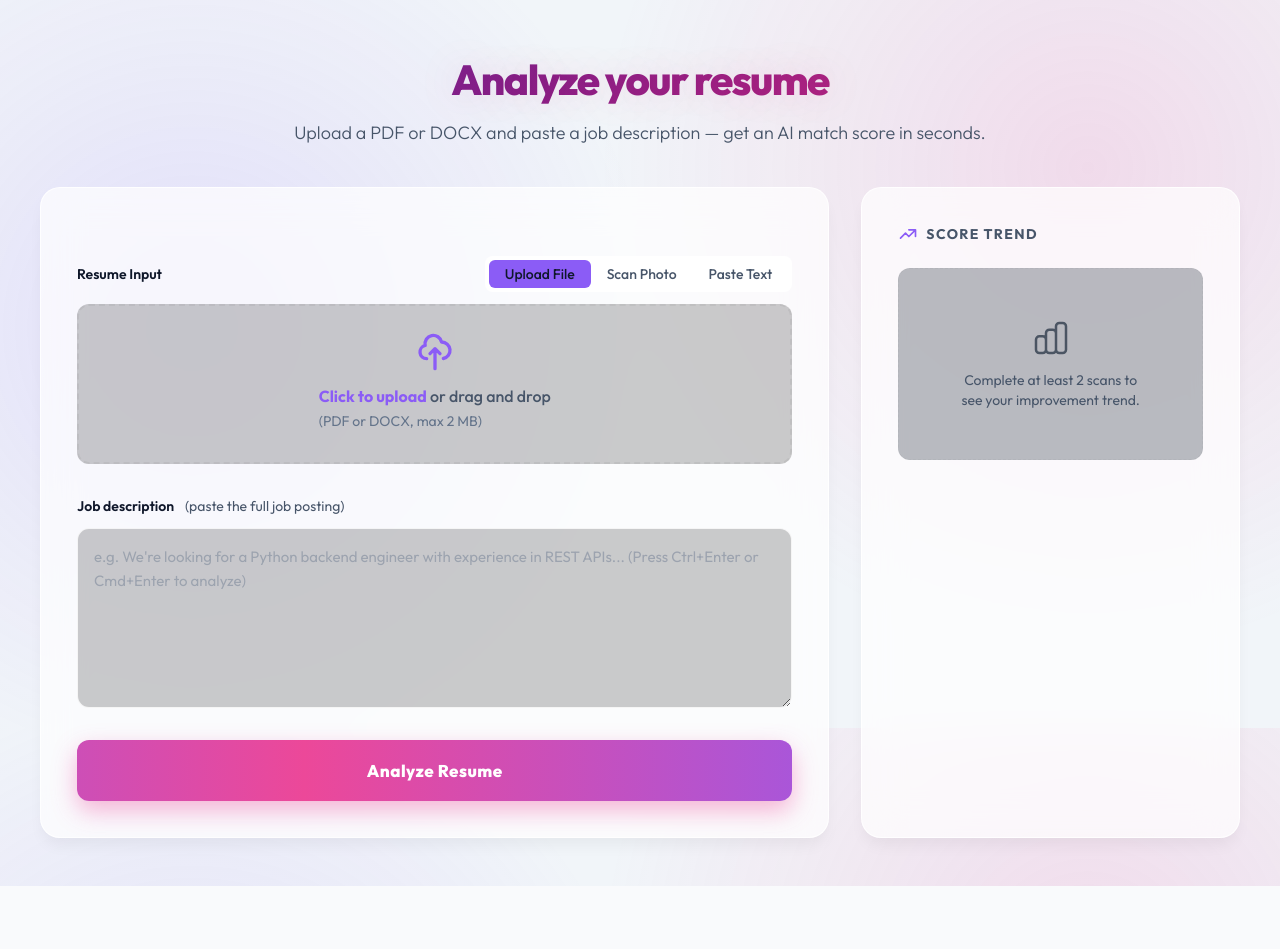
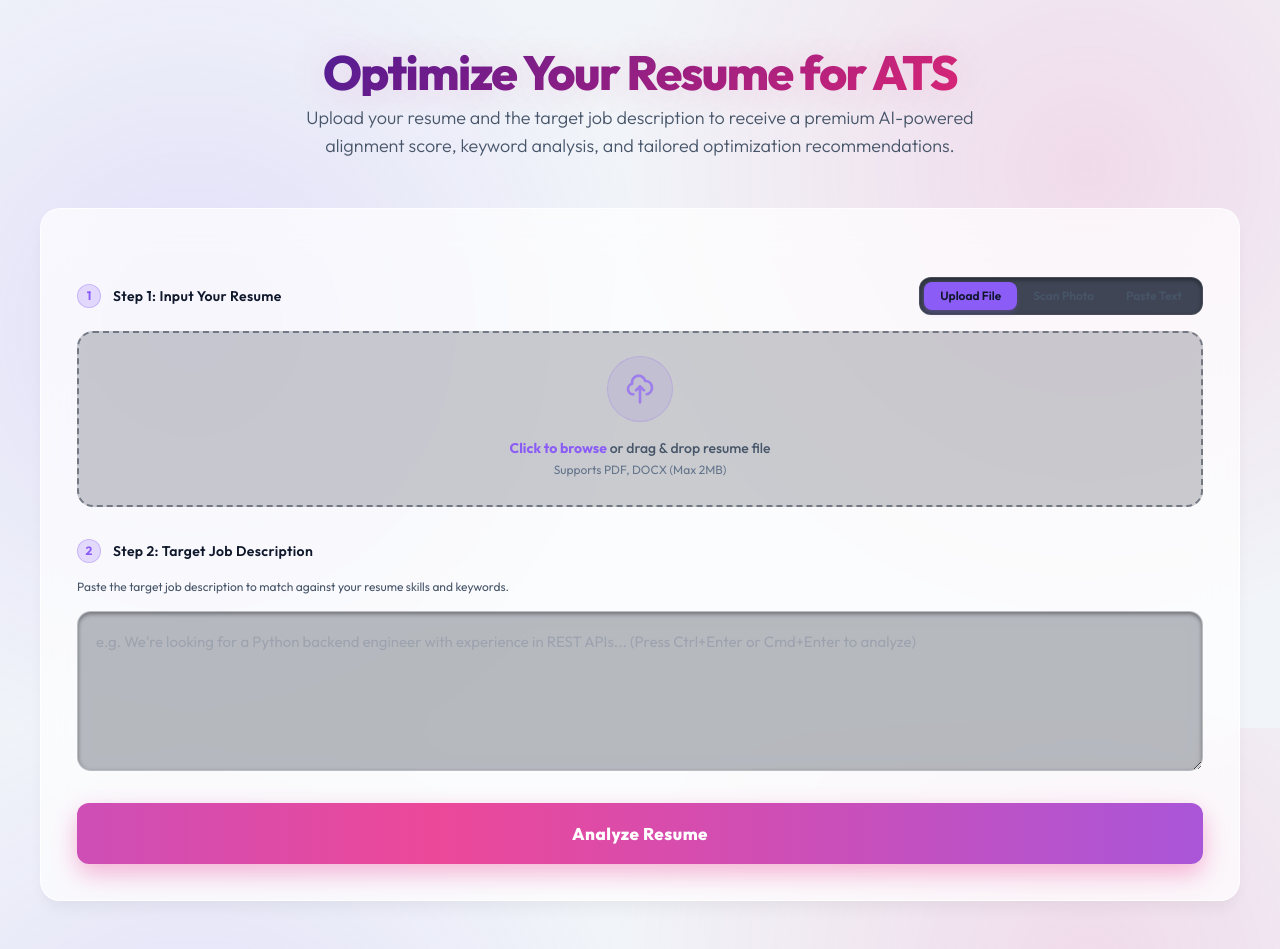
Before and after one commit to bhatiaayan30/Resume_Analyzer, a Django app: page / in a window 1280 px wide. Shown: the part 72-1021 px from the top of the page. Before the commit the page ends 958 px from the top, so only its background shows below. Run offline with Django 4.2, Linux system fonts and the light colour scheme; the visitor is signed in with stand-in values (Sample User, id 1); data that the repository does not hold is empty; some libraries are stand-ins or nearby versions.

Commit message:
Redesign resume upload page with premium SaaS styles and dynamic grid layout

```diff
--- a/templates/analyzer/index.html
+++ b/templates/analyzer/index.html
@@ -14,27 +14,30 @@
   text-shadow: 0 0 40px var(--title-shadow);
 }
 
-/* Textarea */
+/* Textarea & Inputs */
 .field textarea {
   display: block;
   width: 100%;
-  padding: 16px;
-  border: 1px solid var(--border);
-  border-radius: var(--radius-md);
+  padding: 18px;
+  border: 1px solid rgba(255, 255, 255, 0.08);
+  border-radius: 14px;
   font-size: 15px;
   font-family: inherit;
   line-height: 1.6;
   resize: vertical;
-  min-height: 180px;
-  transition: all 0.3s ease;
-  background: rgba(0, 0, 0, 0.2);
+  min-height: 160px;
+  transition: all 0.3s cubic-bezier(0.4, 0, 0.2, 1);
+  background: rgba(15, 23, 42, 0.3);
+  backdrop-filter: blur(8px);
+  -webkit-backdrop-filter: blur(8px);
   color: var(--text-main);
+  box-shadow: inset 0 2px 4px rgba(0, 0, 0, 0.4);
 }
 .field textarea:focus {
   outline: none;
   border-color: var(--primary);
-  background: rgba(0, 0, 0, 0.4);
-  box-shadow: 0 0 0 4px var(--primary-light), 0 0 20px rgba(139, 92, 246, 0.15);
+  background: rgba(15, 23, 42, 0.55);
+  box-shadow: 0 0 0 4px rgba(139, 92, 246, 0.15), 0 8px 30px rgba(139, 92, 246, 0.2), inset 0 2px 4px rgba(0, 0, 0, 0.3);
 }
 
 /* Submit button */
@@ -84,15 +87,17 @@
         </div>
     </div>
 
-    <div class="text-center mb-10">
-      <h1 class="page-title">Analyze your resume</h1>
-      <p class="text-lg text-gray-400 font-light">Upload a PDF or DOCX and paste a job description — get an AI match score in seconds.</p>
+    <div class="text-center max-w-2xl mx-auto mb-12">
+      <h1 class="page-title leading-tight md:text-5xl font-black">Optimize Your Resume for ATS</h1>
+      <p class="text-base md:text-lg text-gray-400 font-light mt-2 leading-relaxed">
+          Upload your resume and the target job description to receive a premium AI-powered alignment score, keyword analysis, and tailored optimization recommendations.
+      </p>
     </div>
 
-    <div class="grid grid-cols-1 lg:grid-cols-3 gap-8 max-w-[1440px] mx-auto px-4">
+    <div class="{% if recent_scans|length >= 2 %}grid grid-cols-1 lg:grid-cols-3 gap-8{% else %}max-w-3xl mx-auto{% endif %} max-w-[1440px] mx-auto px-4">
 
       <!-- Upload Form Column -->
-      <div class="lg:col-span-2">
+      <div class="{% if recent_scans|length >= 2 %}lg:col-span-2{% endif %}">
         <div class="premium-card">
 
       {% if error %}
@@ -105,31 +110,36 @@
           {% csrf_token %}
 
           <!-- Tabs for Resume Input -->
-          <div class="space-y-3">
+          <div class="space-y-4">
               <div class="flex items-center justify-between mb-2">
-                  <label class="block text-sm font-semibold text-white">
-                      Resume Input
+                  <div class="flex items-center space-x-3">
+                      <span class="flex items-center justify-center w-6 h-6 rounded-full bg-brand/20 text-brand text-xs font-bold border border-brand/30">1</span>
+                      <label class="block text-sm font-semibold text-white tracking-wide">
+                          Step 1: Input Your Resume
                       </label>
-                  <div class="flex bg-gray-800 rounded-lg p-1">
-                      <button type="button" id="tab-upload" class="px-4 py-1 text-sm rounded-md bg-brand text-white font-medium transition-all">Upload File</button>
-                      <button type="button" id="tab-camera" class="px-4 py-1 text-sm rounded-md text-gray-400 hover:text-white font-medium transition-all">Scan Photo</button>
-                      <button type="button" id="tab-paste" class="px-4 py-1 text-sm rounded-md text-gray-400 hover:text-white font-medium transition-all">Paste Text</button>
+                  </div>
+                  <div class="flex bg-slate-900/80 backdrop-blur border border-white/5 rounded-xl p-1 shadow-inner shadow-black/40">
+                      <button type="button" id="tab-upload" class="px-4 py-1.5 text-xs rounded-lg bg-brand text-white font-semibold transition-all shadow-md shadow-brand/20">Upload File</button>
+                      <button type="button" id="tab-camera" class="px-4 py-1.5 text-xs rounded-lg text-gray-400 hover:text-white font-semibold transition-all">Scan Photo</button>
+                      <button type="button" id="tab-paste" class="px-4 py-1.5 text-xs rounded-lg text-gray-400 hover:text-white font-semibold transition-all">Paste Text</button>
                   </div>
               </div>
 
               <!-- Drag & Drop Zone -->
-              <div id="upload-section" class="relative flex flex-col items-center justify-center w-full h-40 border-2 border-dashed border-gray-600 bg-black/20 hover:border-brand hover:bg-brand-light/10 rounded-xl cursor-pointer transition-all duration-300">
+              <div id="upload-section" class="relative flex flex-col items-center justify-center w-full h-44 border-2 border-dashed border-gray-700/60 bg-slate-950/20 hover:border-brand/60 hover:bg-brand-light/5 hover:shadow-[0_0_30px_rgba(139,92,246,0.15)] rounded-2xl cursor-pointer transition-all duration-300">
                    <div class="flex flex-col items-center justify-center pt-5 pb-6 pointer-events-none">
-                       <svg class="w-10 h-10 mb-3 text-brand" fill="none" stroke="currentColor" viewBox="0 0 24 24" xmlns="http://www.w3.org/2000/svg">
+                       <div class="p-4 rounded-full bg-brand/10 border border-brand/20 mb-4 transition-all duration-300 group-hover:scale-110 group-hover:bg-brand/20">
+                           <svg class="w-8 h-8 text-brand animate-pulse" fill="none" stroke="currentColor" viewBox="0 0 24 24" xmlns="http://www.w3.org/2000/svg">
                                <path stroke-linecap="round" stroke-linejoin="round" stroke-width="2" d="M7 16a4 4 0 01-.88-7.903A5 5 0 1115.9 6L16 6a5 5 0 011 9.9M15 13l-3-3m0 0l-3 3m3-3v12"></path>
                            </svg>
-                       <p id="upload-prompt" class="text-base text-gray-300 font-medium">
-                           <span class="font-bold text-brand">Click to upload</span> or drag and drop<br>
-                           <span class="text-sm font-normal text-gray-500">(PDF or DOCX, max 2 MB)</span>
+                       </div>
+                       <p id="upload-prompt" class="text-sm text-gray-300 font-medium text-center">
+                           <span class="font-bold text-brand hover:underline">Click to browse</span> or drag & drop resume file<br>
+                           <span class="text-xs font-normal text-gray-500 mt-1 block">Supports PDF, DOCX (Max 2MB)</span>
                        </p>
                        <div id="file-display" class="hidden flex items-center space-x-2 text-brand">
-                           <svg class="w-6 h-6" fill="none" stroke="currentColor" viewBox="0 0 24 24"><path stroke-linecap="round" stroke-linejoin="round" stroke-width="2" d="M9 12l2 2 4-4m6 2a9 9 0 11-18 0 9 9 0 0118 0z"></path></svg>
-                           <p id="file-name-text" class="text-lg font-bold"></p>
+                           <svg class="w-6 h-6 animate-bounce" fill="none" stroke="currentColor" viewBox="0 0 24 24"><path stroke-linecap="round" stroke-linejoin="round" stroke-width="2" d="M9 12l2 2 4-4m6 2a9 9 0 11-18 0 9 9 0 0118 0z"></path></svg>
+                           <p id="file-name-text" class="text-base font-bold"></p>
                        </div>
                    </div>
                    <!-- Hidden file input -->
@@ -142,19 +152,21 @@
               </div>
 
               <!-- Camera Section -->
-              <div id="camera-section" class="hidden relative flex flex-col items-center justify-center w-full h-40 border-2 border-dashed border-gray-600 bg-black/20 hover:border-brand hover:bg-brand-light/10 rounded-xl cursor-pointer transition-all duration-300">
+              <div id="camera-section" class="hidden relative flex flex-col items-center justify-center w-full h-44 border-2 border-dashed border-gray-700/60 bg-slate-950/20 hover:border-brand/60 hover:bg-brand-light/5 hover:shadow-[0_0_30px_rgba(139,92,246,0.15)] rounded-2xl cursor-pointer transition-all duration-300">
                    <div class="flex flex-col items-center justify-center pt-5 pb-6 pointer-events-none">
-                       <svg class="w-10 h-10 mb-3 text-brand" fill="none" stroke="currentColor" viewBox="0 0 24 24" xmlns="http://www.w3.org/2000/svg">
+                       <div class="p-4 rounded-full bg-brand/10 border border-brand/20 mb-4 transition-all duration-300 group-hover:scale-110">
+                           <svg class="w-8 h-8 text-brand animate-pulse" fill="none" stroke="currentColor" viewBox="0 0 24 24" xmlns="http://www.w3.org/2000/svg">
                                <path stroke-linecap="round" stroke-linejoin="round" stroke-width="2" d="M3 9a2 2 0 012-2h.93a2 2 0 001.664-.89l.812-1.22A2 2 0 0110.07 4h3.86a2 2 0 011.664.89l.812 1.22A2 2 0 0018.07 7H19a2 2 0 012 2v9a2 2 0 01-2 2H5a2 2 0 01-2-2V9z"></path>
                                <path stroke-linecap="round" stroke-linejoin="round" stroke-width="2" d="M15 13a3 3 0 11-6 0 3 3 0 016 0z"></path>
                            </svg>
-                       <p id="camera-prompt" class="text-base text-gray-300 font-medium text-center">
-                           <span class="font-bold text-brand">Tap to Open Camera</span><br>
-                           <span class="text-sm font-normal text-gray-500">(Take a clear photo of your resume)</span>
+                       </div>
+                       <p id="camera-prompt" class="text-sm text-gray-300 font-medium text-center">
+                           <span class="font-bold text-brand">Tap to Open Camera</span> or scan document photo<br>
+                           <span class="text-xs font-normal text-gray-500 mt-1 block">Capture a clear, well-lit snapshot</span>
                        </p>
                        <div id="camera-display" class="hidden flex items-center space-x-2 text-brand">
-                           <svg class="w-6 h-6" fill="none" stroke="currentColor" viewBox="0 0 24 24"><path stroke-linecap="round" stroke-linejoin="round" stroke-width="2" d="M5 13l4 4L19 7"></path></svg>
-                           <p id="camera-name-text" class="text-lg font-bold">Photo Captured</p>
+                           <svg class="w-6 h-6 animate-bounce" fill="none" stroke="currentColor" viewBox="0 0 24 24"><path stroke-linecap="round" stroke-linejoin="round" stroke-width="2" d="M5 13l4 4L19 7"></path></svg>
+                           <p id="camera-name-text" class="text-base font-bold">Photo Captured Ready</p>
                        </div>
                    </div>
                    <!-- Hidden camera input -->
@@ -165,10 +177,14 @@
           </div>
 
           <!-- JD Textarea -->
-          <div class="space-y-3 field">
-              <label for="job_description" class="block text-sm font-semibold text-white">
-                  Job description <span class="text-gray-400 font-normal ml-2">(paste the full job posting)</span>
+          <div class="space-y-4 field">
+              <div class="flex items-center space-x-3">
+                  <span class="flex items-center justify-center w-6 h-6 rounded-full bg-brand/20 text-brand text-xs font-bold border border-brand/30">2</span>
+                  <label for="job_description" class="block text-sm font-semibold text-white tracking-wide">
+                      Step 2: Target Job Description
                   </label>
+              </div>
+              <p class="text-xs text-gray-400 -mt-2">Paste the target job description to match against your resume skills and keywords.</p>
               <textarea
                   name="job_description"
                   id="job_description"
@@ -188,6 +204,7 @@
         </div>
       </div>
 
+      {% if recent_scans|length >= 2 %}
       <!-- Score History Sidebar -->
       <div class="lg:col-span-1">
         <div class="premium-card h-full">
@@ -196,7 +213,6 @@
                 Score Trend
             </h3>
 
-            {% if recent_scans|length >= 2 %}
             <div class="relative h-64 w-full">
                 <canvas id="scoreTrendChart"></canvas>
             </div>
@@ -209,14 +225,9 @@
                     {% endfor %}
                 ]
             </script>
-            {% else %}
-                <div class="flex flex-col items-center justify-center h-48 text-center bg-gray-800/30 rounded-xl border border-dashed border-gray-700/50">
-                    <svg class="w-10 h-10 text-gray-600 mb-3" fill="none" stroke="currentColor" viewBox="0 0 24 24"><path stroke-linecap="round" stroke-linejoin="round" stroke-width="1.5" d="M9 19v-6a2 2 0 00-2-2H5a2 2 0 00-2 2v6a2 2 0 002 2h2a2 2 0 002-2zm0 0V9a2 2 0 012-2h2a2 2 0 012 2v10m-6 0a2 2 0 002 2h2a2 2 0 002-2m0 0V5a2 2 0 012-2h2a2 2 0 012 2v14a2 2 0 01-2 2h-2a2 2 0 01-2-2z"></path></svg>
-                    <p class="text-sm text-gray-400">Complete at least 2 scans to<br>see your improvement trend.</p>
+        </div>
       </div>
       {% endif %}
-        </div>
-      </div>
 
     </div>
 </div>
@@ -252,20 +263,20 @@ document.addEventListener('DOMContentLoaded', function() {
     // Handle drag and drop
     dropZone.addEventListener('dragover', (e) => {
         e.preventDefault();
-        dropZone.classList.add('border-brand', 'bg-brand-light/30', 'scale-[1.02]', 'shadow-[0_0_20px_rgba(139,92,246,0.3)]');
-        dropZone.classList.remove('border-gray-600', 'bg-black/20');
+        dropZone.classList.add('border-brand', 'bg-brand-light/20', 'scale-[1.01]', 'shadow-[0_0_30px_rgba(139,92,246,0.25)]');
+        dropZone.classList.remove('border-gray-700/60', 'bg-slate-950/20');
     });
 
     dropZone.addEventListener('dragleave', (e) => {
         e.preventDefault();
-        dropZone.classList.remove('border-brand', 'bg-brand-light/30', 'scale-[1.02]', 'shadow-[0_0_20px_rgba(139,92,246,0.3)]');
-        dropZone.classList.add('border-gray-600', 'bg-black/20');
+        dropZone.classList.remove('border-brand', 'bg-brand-light/20', 'scale-[1.01]', 'shadow-[0_0_30px_rgba(139,92,246,0.25)]');
+        dropZone.classList.add('border-gray-700/60', 'bg-slate-950/20');
     });
 
     dropZone.addEventListener('drop', (e) => {
         e.preventDefault();
-        dropZone.classList.remove('border-brand', 'bg-brand-light/30', 'scale-[1.02]', 'shadow-[0_0_20px_rgba(139,92,246,0.3)]');
-        dropZone.classList.add('border-gray-600', 'bg-black/20');
+        dropZone.classList.remove('border-brand', 'bg-brand-light/20', 'scale-[1.01]', 'shadow-[0_0_30px_rgba(139,92,246,0.25)]');
+        dropZone.classList.add('border-gray-700/60', 'bg-slate-950/20');
 
         if (e.dataTransfer.files.length > 0) {
             fileInput.files = e.dataTransfer.files;
@@ -312,32 +323,28 @@ document.addEventListener('DOMContentLoaded', function() {
 
     function resetTabs() {
         [tabUpload, tabPaste, tabCamera].forEach(t => {
-            t.classList.replace('text-white', 'text-gray-400');
-            t.classList.replace('bg-brand', 'hover:text-white');
+            t.className = 'px-4 py-1.5 text-xs rounded-lg text-gray-400 hover:text-white font-semibold transition-all';
         });
         [uploadSection, pasteSection, cameraSection].forEach(s => s.classList.add('hidden'));
     }
 
     tabUpload.addEventListener('click', () => {
         resetTabs();
-        tabUpload.classList.replace('text-gray-400', 'text-white');
-        tabUpload.classList.replace('hover:text-white', 'bg-brand');
+        tabUpload.className = 'px-4 py-1.5 text-xs rounded-lg bg-brand text-white font-semibold transition-all shadow-md shadow-brand/20';
         uploadSection.classList.remove('hidden');
         resumeInputType.value = 'file';
     });
 
     tabCamera.addEventListener('click', () => {
         resetTabs();
-        tabCamera.classList.replace('text-gray-400', 'text-white');
-        tabCamera.classList.replace('hover:text-white', 'bg-brand');
+        tabCamera.className = 'px-4 py-1.5 text-xs rounded-lg bg-brand text-white font-semibold transition-all shadow-md shadow-brand/20';
         cameraSection.classList.remove('hidden');
         resumeInputType.value = 'image';
     });
 
     tabPaste.addEventListener('click', () => {
         resetTabs();
-        tabPaste.classList.replace('text-gray-400', 'text-white');
-        tabPaste.classList.replace('hover:text-white', 'bg-brand');
+        tabPaste.className = 'px-4 py-1.5 text-xs rounded-lg bg-brand text-white font-semibold transition-all shadow-md shadow-brand/20';
         pasteSection.classList.remove('hidden');
         resumeInputType.value = 'text';
     });
```
Lines whose indentation alone changed are shown as unchanged.
